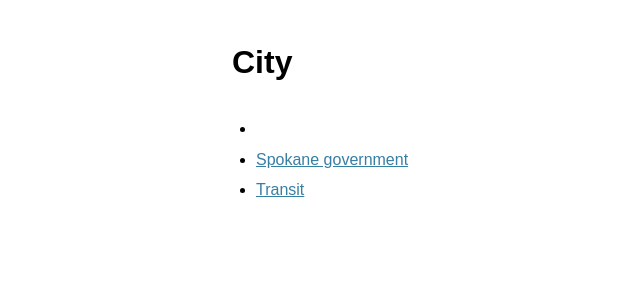
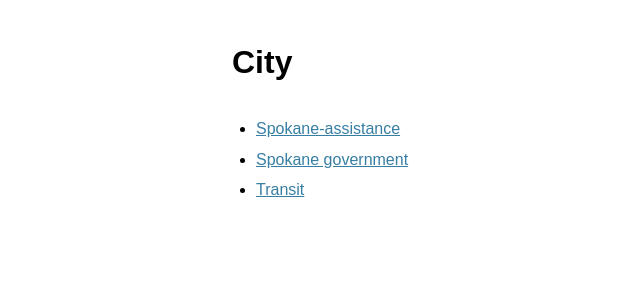
Before and after one commit to plaintextspokane/plaintextspokane.github.io, a Jekyll site: the page built from city/index.md, in a window 1280 px wide. Shown: the top 300 px of the page, without its empty margins (58-698 px from the left). Built offline with Jekyll 4.4.1, drawn with Linux system fonts in a browser that asks for light colours.

Commit message:
Update folder.html

```diff
--- a/_layouts/folder.html
+++ b/_layouts/folder.html
@@ -11,9 +11,10 @@
 <h1>{{ page.title }}</h1>
 
 <ul>
-{% assign children = site.pages| where_exp:"p","p.dir == page.dir and p.name != 'index.md'"| sort:"title" %}
+{% assign temp = site.pages | where_exp:"p","p.dir == page.dir and p.name != 'index.md'" %}
+{% assign children = temp | sort:"title" %}
 {% for p in children %}
-  <li><a href="{{ p.url }}">{{ p.title }}</a></li>
+  <li><a href="{{ p.url }}">{{ p.title | default: p.name | replace: ".md","" }}</a></li>
 {% endfor %}
 </ul>
 
```
